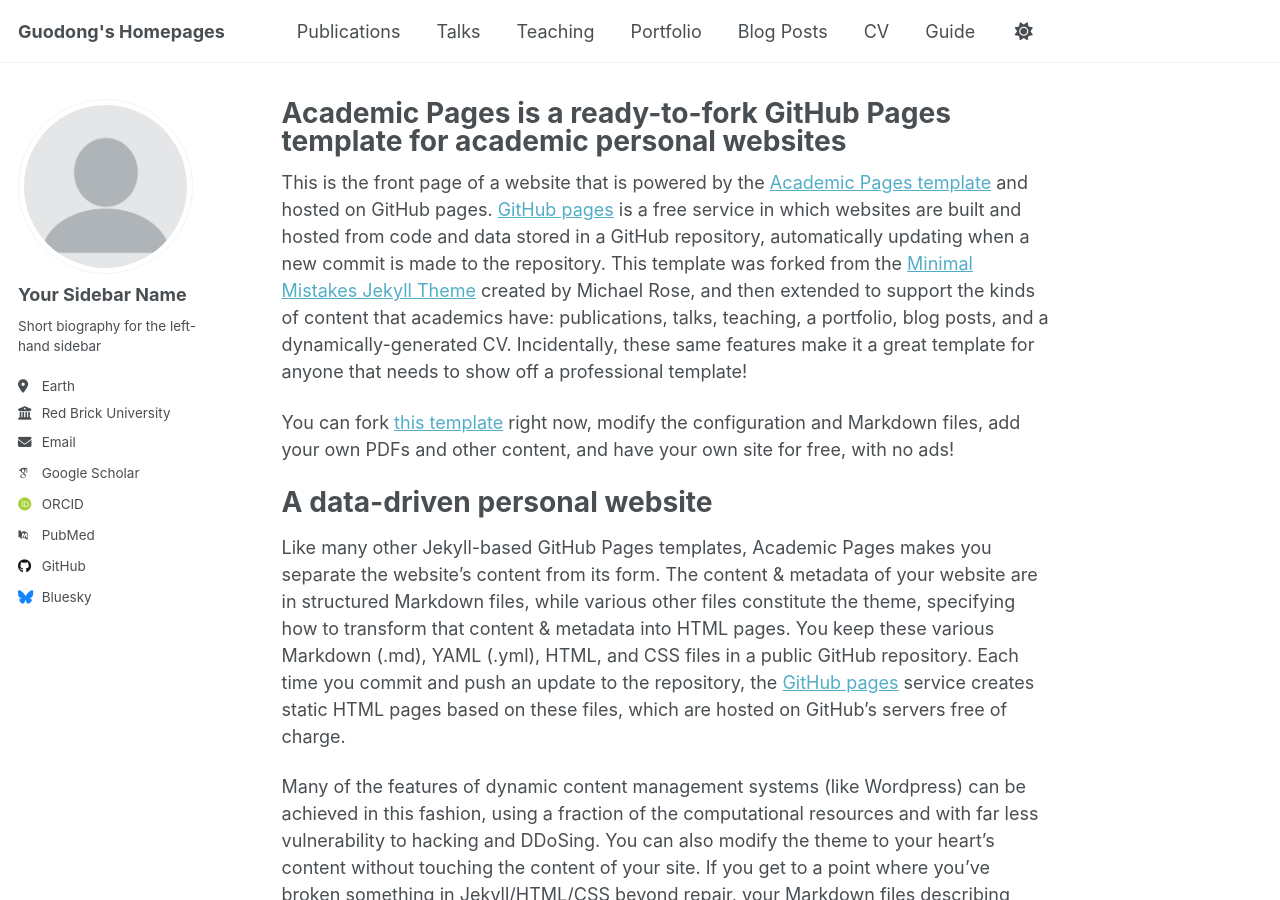
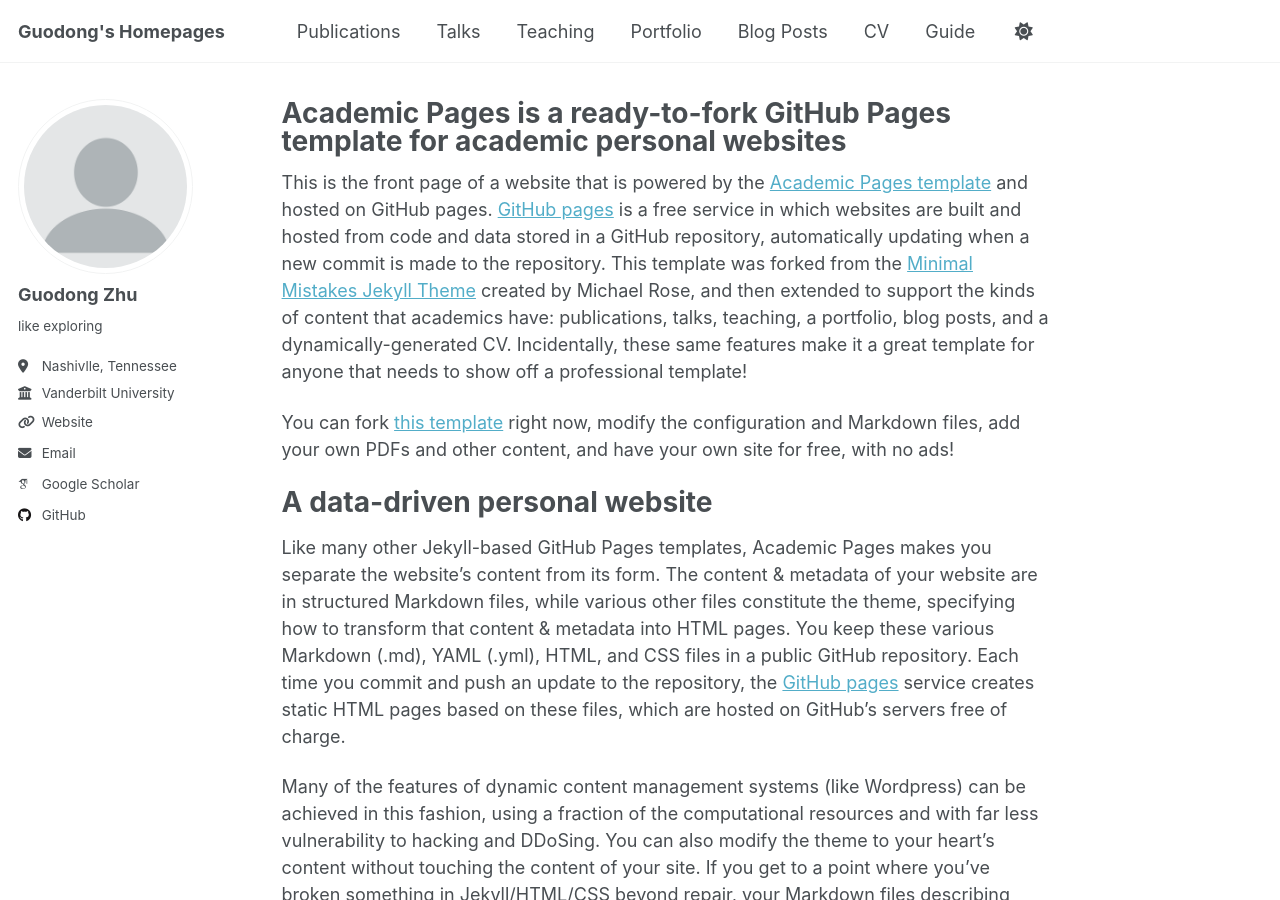
Before and after one commit to zgdydk123/zgdydk123.github.io, a Jekyll site: the page built from _pages/about.md, in a window 1280 px wide and 900 px high. Built offline with Jekyll 4.4.1, drawn with Linux system fonts in a browser that asks for light colours; some web fonts are replaced; a script that is not in the unit is left out.

Commit message:
Update _config.yml

```diff
--- a/_config.yml
+++ b/_config.yml
@@ -23,23 +23,23 @@ repository               : "https://zgdydk123.github.io/"
 author:
   # Biographic information
   avatar           : "profile.png"
-  name             : "Your Sidebar Name"
+  name             : "Guodong Zhu"
   pronouns         : # example: "she/her"
-  bio              : "Short biography for the left-hand sidebar"
-  location         : "Earth"
-  employer         : "Red Brick University"
-  uri              : # URL
-  email            : "none@example.org"
+  bio              : "like exploring "
+  location         : "Nashivlle, Tennessee"
+  employer         : "Vanderbilt University"
+  uri              : "https://zgdydk123.github.io/"
+  email            : "guodong.zhu@vanderbilt.edu"
 
   # Academic websites
   academia         : # URL
   arxiv            : # URL - Update with the correct link to your profile
-  googlescholar    : "https://scholar.google.com/citations?user=PS_CX0AAAAAJ"
+  googlescholar    : "https://scholar.google.com/citations?user=ups79jcAAAAJ&hl=zh-CN"
   inspire-hep      : # URL
   impactstory      : # URL
-  orcid            : "http://orcid.org/yourorcidurl"
+  orcid            : #"http://orcid.org/yourorcidurl"
   semantic         : # URL
-  pubmed           : "https://www.ncbi.nlm.nih.gov/pubmed/?term=john+snow"
+  pubmed           : #"https://www.ncbi.nlm.nih.gov/pubmed/?term=john+snow"
   researchgate     : # URL
   scopus           : # URL
 
@@ -47,13 +47,13 @@ author:
   bitbucket        : # Username - Update with your username on the site
   codepen          : # Username
   dribbble         : # Username
-  github           : "academicpages"
+  github           : "zgdydk123"
   kaggle           : # Username
   stackoverflow    : # User number or user number and name (i.e., use "1" or "1/jeff-atwood")
 
   # Social media
   artstation       : # Username
-  bluesky          : "bsky.app" # Replace this with you Bluesky username
+  bluesky          : #"bsky.app" # Replace this with you Bluesky username
   facebook         : # Username
   flickr           : # Username
   foursquare       : # Username
```
